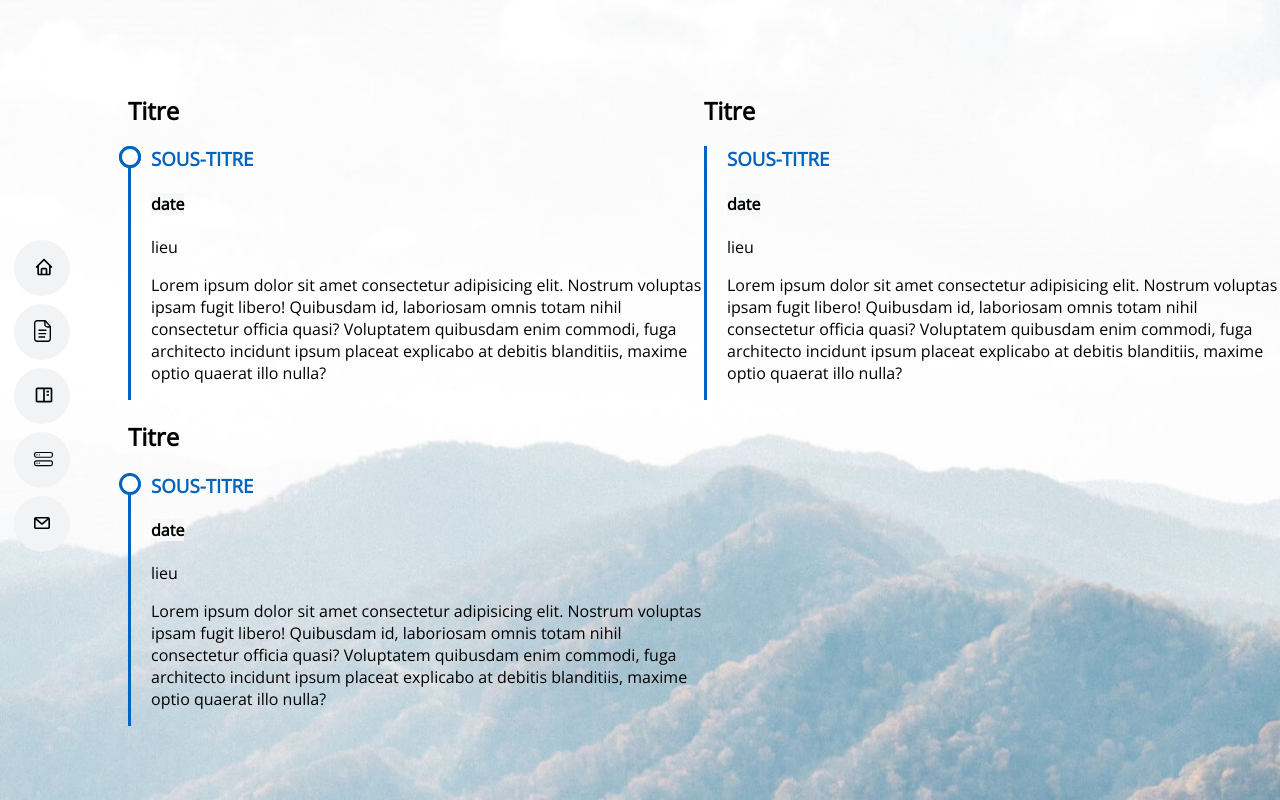
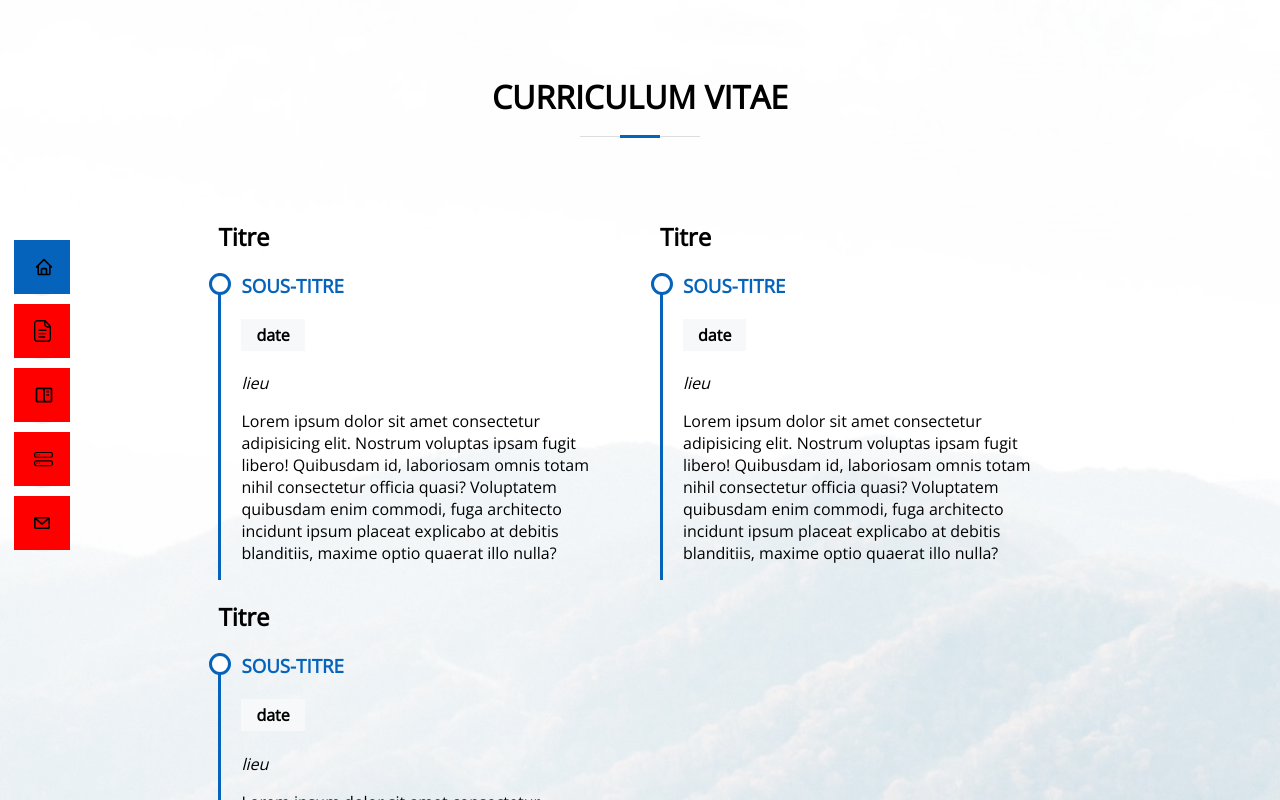
Before and after one commit to S0Web/portfolio-v2, a React (Vite) app: page /resume in a window 1280 px wide. Shown: the top 800 px of the page. Built offline with nearby package versions, Linux system fonts and the light colour scheme.

Commit message:
button interactive sidebar

```diff
--- a/src/App.jsx
+++ b/src/App.jsx
@@ -11,6 +11,7 @@ function App() {
 
   return (
     <Router>
+      <div className="background"></div>
       <div className="app-content">
         <Sidebar />
         <Routes>
--- a/src/App.scss
+++ b/src/App.scss
@@ -14,7 +14,49 @@
 .app-content {
     display: flex;
     align-items: center;
+    justify-content: center;
     height: 100vh;
+    width: 100vw;
+
+}
+
+.background {
+    position: fixed;
     background: url('assets/hero-bg.jpg') no-repeat;
-    background-size: 100% 100%;
+    background-size: cover;
+    height: 100vh;
+    width: 100vw;
+    z-index: -1;
+    opacity: 0.3;
 }
+
+
+.section-title {
+    position: absolute;
+    top: 6vh;
+    text-transform: uppercase;
+    font-size: 2em;
+    padding-bottom: 20px;
+}
+
+.section-title::before {
+    content: "";
+    position: absolute;
+    display: block;
+    width: 120px;
+    height: 1px;
+    background: #ddd;
+    bottom: 1px;
+    left: calc(50% - 60px);
+}
+
+.section-title::after {
+    content: "";
+    position: absolute;
+    display: block;
+    width: 40px;
+    height: 3px;
+    background: #0563bb;
+    bottom: 0;
+    left: calc(50% - 20px);
+}
--- a/src/component/ResumeContainer.jsx
+++ b/src/component/ResumeContainer.jsx
@@ -4,13 +4,13 @@ import './ResumeContainer.scss'
 const ResumeContainer = ({ title, subtitle, place, date, description }) => {
 
   return (
-      <div className="resume-container-content">
+      <div className="resume-container">
           <h2>{title}</h2>
-          <div className="resume-container-item">
+          <div className="resume-item">
             <h3>{subtitle}</h3>
             <h4>{date}</h4>
-            <p>{place}</p>
-            <p>{description}</p>
+            <div className="place">{place}</div>
+        <p>{description}</p>
           </div>
     </div>
   )
--- a/src/component/ResumeContainer.scss
+++ b/src/component/ResumeContainer.scss
@@ -1,40 +1,43 @@
-.resume-container-content {
+.resume-container {
     display: flex;
     flex-direction: column;
+    margin-inline: 20px
 }
 
-.resume-container-content .resume-container-item {
+.resume-container .resume-item {
     border-left: solid #0563BB;
     padding-left: 20px;
+    position: relative;
 }
 
-.resume-container-content .resume-container-item::before {
+.resume-container .resume-item::before {
     content:'';
     position: absolute;
-    left: -9px;
-    border: solid #0563BB;
+    left: -12px;
+    border: 3px solid #0563BB;
     border-radius: 50%;
     width: 16px;
     height: 16px;
     background: white;
 }
 
-.resume-container-content h2 {
+.resume-container h2 {
     text-transform: capitalize;
 }
 
-.resume-container-content h3 {
+.resume-container h3 {
     color: #0563BB;
     text-transform: uppercase;
     margin: 0;
 }
 
-.resume-container-content h4 {
+.resume-container h4 {
     background-color: RGB(247, 248, 249);
     width: max-content;
-    font-weight: 600;
+    padding-block: 5px;
+    padding-inline: 15px;
 }
 
-.resume-container-content .description {
+.resume-container .resume-item .place {
     font-style: italic;
 }
--- a/src/component/Sidebar.jsx
+++ b/src/component/Sidebar.jsx
@@ -1,27 +1,30 @@
-import React from 'react'
-import { Link } from "react-router-dom";
-import './Sidebar.scss'
-import SidebarButton from './SidebarButton'
+import React, { useState } from 'react';
+import SidebarButton from './SidebarButton';
 import LogoHome from '../assets/Sidebar/logo-home.svg'
 import LogoResume from '../assets/Sidebar/logo-resume.svg'
 import LogoPortfolio from '../assets/Sidebar/logo-portfolio.svg'
 import LogoServices from '../assets/Sidebar/logo-services.svg'
 import LogoContact from '../assets/Sidebar/logo-contact.svg'
 
+import './Sidebar.scss'; // Assurez-vous que vous avez le fichier CSS correspondant
 
 const Sidebar = () => {
+  const [activePage, setActivePage] = useState('Home'); // Par défaut, nous définissons "Home" comme la page active
+
+  const handlePageClick = (pageName) => {
+    setActivePage(pageName); // Met à jour la page active lorsqu'un bouton est cliqué
+  };
 
   return (
+    <div className="sidebar-content">
+      {/* Les boutons appellent maintenant setActivePage lorsqu'ils sont cliqués */}
+      <SidebarButton linkTo="/" logoPath={LogoHome} name="Home" activePage={activePage} handlePageClick={handlePageClick} />
+      <SidebarButton linkTo="/resume" logoPath={LogoResume} name="Resume" activePage={activePage} handlePageClick={handlePageClick} />
+      <SidebarButton linkTo="/portfolio" logoPath={LogoPortfolio} name="Portfolio" activePage={activePage} handlePageClick={handlePageClick} />
+      <SidebarButton linkTo="/services" logoPath={LogoServices} name="Services" activePage={activePage} handlePageClick={handlePageClick} />
+      <SidebarButton linkTo="/contact" logoPath={LogoContact} name="Contact" activePage={activePage} handlePageClick={handlePageClick} />
+    </div>
+  );
+};
 
-    <div className="sidebar-content">
-      <SidebarButton linkTo="/" logoPath={LogoHome}  name="Home"/>
-      <SidebarButton linkTo="/resume" logoPath={LogoResume} name="Resume"/>
-      <SidebarButton linkTo="/portfolio" logoPath={LogoPortfolio} name="Portfolio"/>
-      <SidebarButton linkTo="/services" logoPath={LogoServices} name="Services"/>
-      <SidebarButton linkTo="/contact" logoPath={LogoContact} name="Contact"/>
-    </div>
-
-  )
-}
-
-export default Sidebar
+export default Sidebar;
--- a/src/component/Sidebar.scss
+++ b/src/component/Sidebar.scss
@@ -1,7 +1,10 @@
 .sidebar-content {
     margin-left : 14px;
     margin-right: 17vh;
+    width: 56px;
     z-index: 1;
+    position: absolute;
+    left: 0;
 }
 
 .sidebar-content a {
--- a/src/component/SidebarButton.jsx
+++ b/src/component/SidebarButton.jsx
@@ -1,17 +1,20 @@
-import React, {useState} from 'react'
-import './SidebarButton.scss'
-import {Link} from 'react-router-dom'
+import React from 'react';
+import './SidebarButton.scss';
+import { Link } from 'react-router-dom';
 
-const SidebarButton = ({ logoPath, name, linkTo }) => {
-
+const SidebarButton = ({ logoPath, name, linkTo, activePage, handlePageClick }) => {
   return (
-    <div className={"sidebar-button-content"}>
-      <Link to={linkTo}>
+    <div className="sidebar-button-content">
+      <Link
+        to={linkTo}
+        className={activePage === name ? 'activeButton' : 'inactiveButton'}
+        onClick={() => handlePageClick(name)}
+      >
         <img src={logoPath} alt="logo" />
         <p>{name}</p>
       </Link>
     </div>
-  )
-}
+  );
+};
 
-export default SidebarButton
+export default SidebarButton;
--- a/src/component/SidebarButton.scss
+++ b/src/component/SidebarButton.scss
@@ -21,10 +21,6 @@
     transition: 0.3s;
 }
 
-.sidebar-button-content-active {
-    background : #0563BB
-}
-
 .sidebar-button-content:hover {
     background : #0563BB;
     padding-right: 80px;
@@ -41,3 +37,10 @@
 a {
     display: flex;
 }
+
+.activeButton {
+    background-color: #0563BB;
+}
+.inactiveButton {
+    background-color: rgb(255, 0, 0);
+}
--- a/src/pages/Resume.jsx
+++ b/src/pages/Resume.jsx
@@ -4,6 +4,8 @@ import ResumeContainer from '../component/ResumeContainer'
 
 const Resume = () => {
   return (
+    <>
+      <h2 className="section-title">Curriculum vitae</h2>
     <div className="resume-content">
       <div className="left-item">
       <ResumeContainer/>
@@ -13,6 +15,7 @@ const Resume = () => {
       <ResumeContainer/>
       </div>
     </div>
+    </>
   )
 }
 
--- a/src/pages/Resume.scss
+++ b/src/pages/Resume.scss
@@ -1,5 +1,6 @@
 .resume-content {
-    position: fixed;
-    margin-left: 10%;
-    display: flex
+    position: absolute;
+    display: flex;
+    width: 69vw;
+    top: 200px;
 }
```
